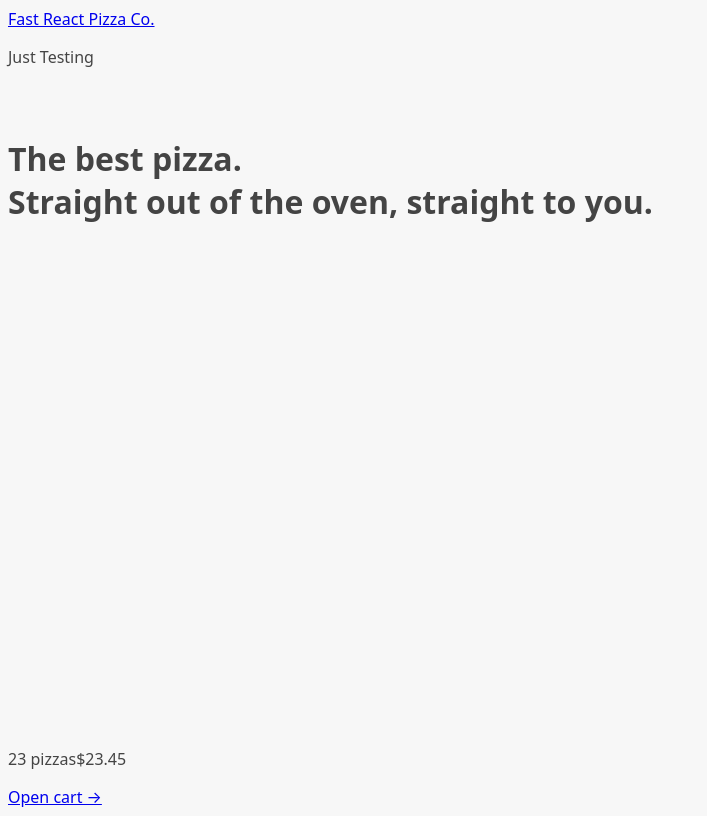
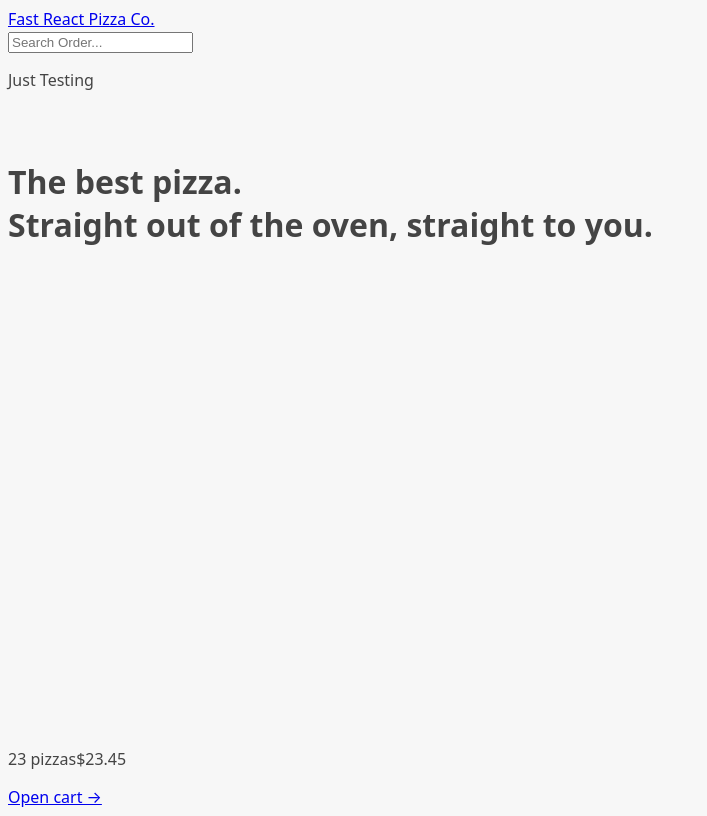
Before and after one commit to Raph4sure/Pizza-Shopping, a React (Vite) app: page / in a window 1280 px wide. Shown: the whole page, without its empty margins (0-707 px from the left). Built offline with nearby package versions, Linux system fonts and the light colour scheme.

Commit message:
add order search functionality and implement data loading for order details

```diff
--- a/src/App.jsx
+++ b/src/App.jsx
@@ -1,16 +1,16 @@
 import { createBrowserRouter, RouterProvider } from "react-router-dom";
 import Home from "./ui/Home";
-import Menu, {loader as menuLoader} from "./features/menu/Menu";
+import Menu, { loader as menuLoader } from "./features/menu/Menu";
 import Cart from "./features/cart/Cart";
 import CreateOrder from "./features/order/CreateOrder";
-import Order from "./features/order/Order";
+import Order, { loader as orderLoader } from "./features/order/Order";
 import AppLayout from "./ui/AppLayout";
 import Error from "./ui/Error";
 
 const router = createBrowserRouter([
     {
-    element: <AppLayout />,
-      errorElement: <Error/>,
+        element: <AppLayout />,
+        errorElement: <Error />,
         children: [
             {
                 path: "/",
@@ -18,8 +18,9 @@
             },
             {
                 path: "/menu",
-              element: <Menu />,
+                element: <Menu />,
                 loader: menuLoader,
+                errorElement: <Error />,
             },
             {
                 path: "/cart",
@@ -32,6 +33,8 @@
             {
                 path: "/order/:orderId",
                 element: <Order />,
+                loader: orderLoader,
+                errorElement: <Error />,
             },
         ],
     },
--- a/src/features/order/Order.jsx
+++ b/src/features/order/Order.jsx
@@ -1,12 +1,14 @@
 // Test ID: IIDSAT
 
+import { useLoaderData } from "react-router-dom";
+import { getOrder } from "../../services/apiRestaurant";
 import {
   calcMinutesLeft,
   formatCurrency,
   formatDate,
 } from "../../utils/helpers";
 
-const order = {
+/* const order = {
   id: "ABCDEF",
   customer: "Jonas",
   phone: "123456789",
@@ -39,9 +41,10 @@
   position: "-9.000,38.000",
   orderPrice: 95,
   priorityPrice: 19,
-};
+}; */
 
 function Order() {
+  const order = useLoaderData();
   // Everyone can search for all orders, so for privacy reasons we're gonna gonna exclude names or address, these are only for the restaurant staff
   const {
     id,
@@ -83,4 +86,11 @@
   );
 }
 
+
+export async function loader({params}) {
+  const order = await getOrder(params.orderId)
+  return order;
+
+}
+
 export default Order;
--- /dev/null
+++ b/src/features/order/SearchOrder.jsx
@@ -0,0 +1,26 @@
+import { useState } from "react";
+import { useNavigate } from "react-router-dom";
+
+function SearchOrder() {
+    const [query, setQuery] = useState("");
+    const navigate = useNavigate();
+
+    function handleSubmit(e) {
+        e.preventDefault();
+        if (!query) return;
+        navigate(`/order/${query}`)
+        setQuery("")
+    }
+
+    return (
+        <form onSubmit={handleSubmit}>
+            <input
+                placeholder="Search Order..."
+                value={query}
+                onChange={(e) => setQuery(e.target.value)}
+            />
+        </form>
+    );
+}
+
+export default SearchOrder;
--- a/src/ui/Header.jsx
+++ b/src/ui/Header.jsx
@@ -1,12 +1,15 @@
-import { Link } from "react-router-dom"
+import { Link } from "react-router-dom";
+import SearchOrder from "../features/order/SearchOrder";
 
 function Header() {
     return (
         <header>
             <Link to="/">Fast React Pizza Co.</Link>
+            <SearchOrder />
+
             <p>Just Testing</p>
         </header>
-    )
+    );
 }
 
-export default Header
+export default Header;
```
